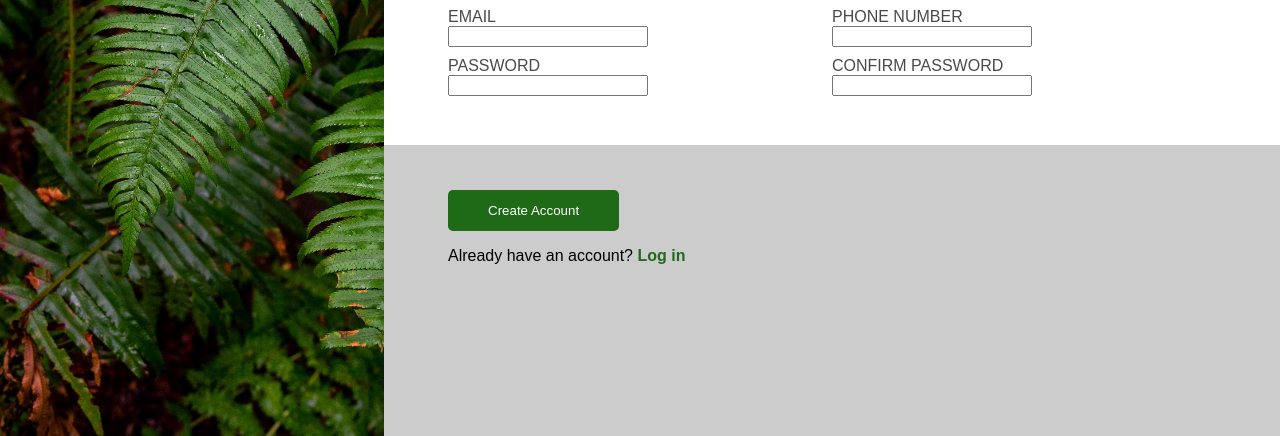
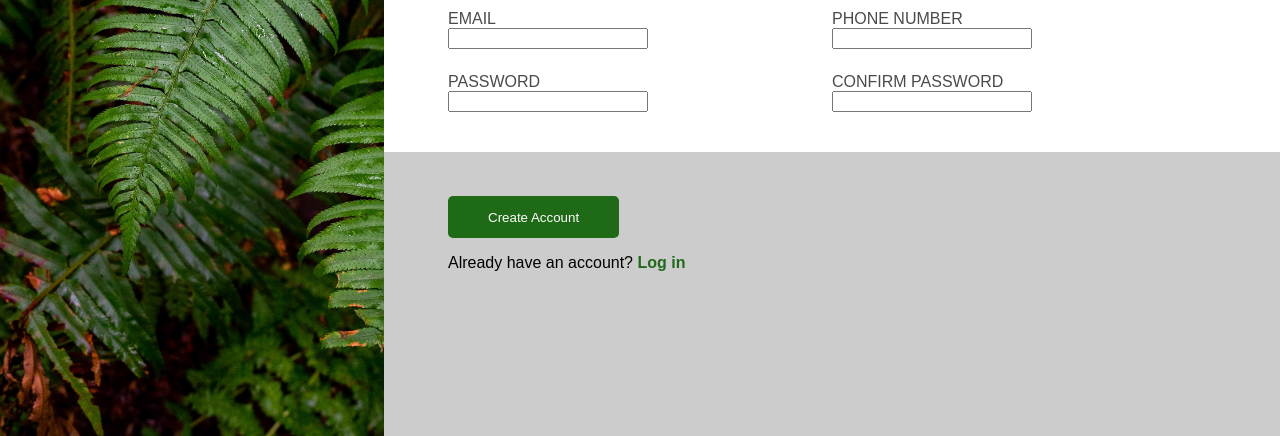
Before and after one commit to justdoitel/sign-up-form, a plain HTML site: page index.html in a window 1280 px wide. Shown: the part 364-800 px from the top of the page. Drawn offline with Linux system fonts and the light colour scheme.

Commit message:
fix the height misalignment

```diff
--- a/style.css
+++ b/style.css
@@ -1,6 +1,6 @@
 html,body {
     margin: 0;
-    height: 100svh;
+    min-height: 100svh;
     width: 100svw;
 }
 
@@ -18,7 +18,6 @@ body{
 
 .left {
     font-family: 'norse-bold';
-    height: 100%;
     background-image: url("bg.jpg");
     background-size: cover;
     width: 30%;
@@ -105,6 +104,7 @@ input {
 .questions>span {
     flex: 1 0 50%;
     min-width: 11em;
+    padding-bottom: 1.5em;
 }
 
 .bottom{
```
